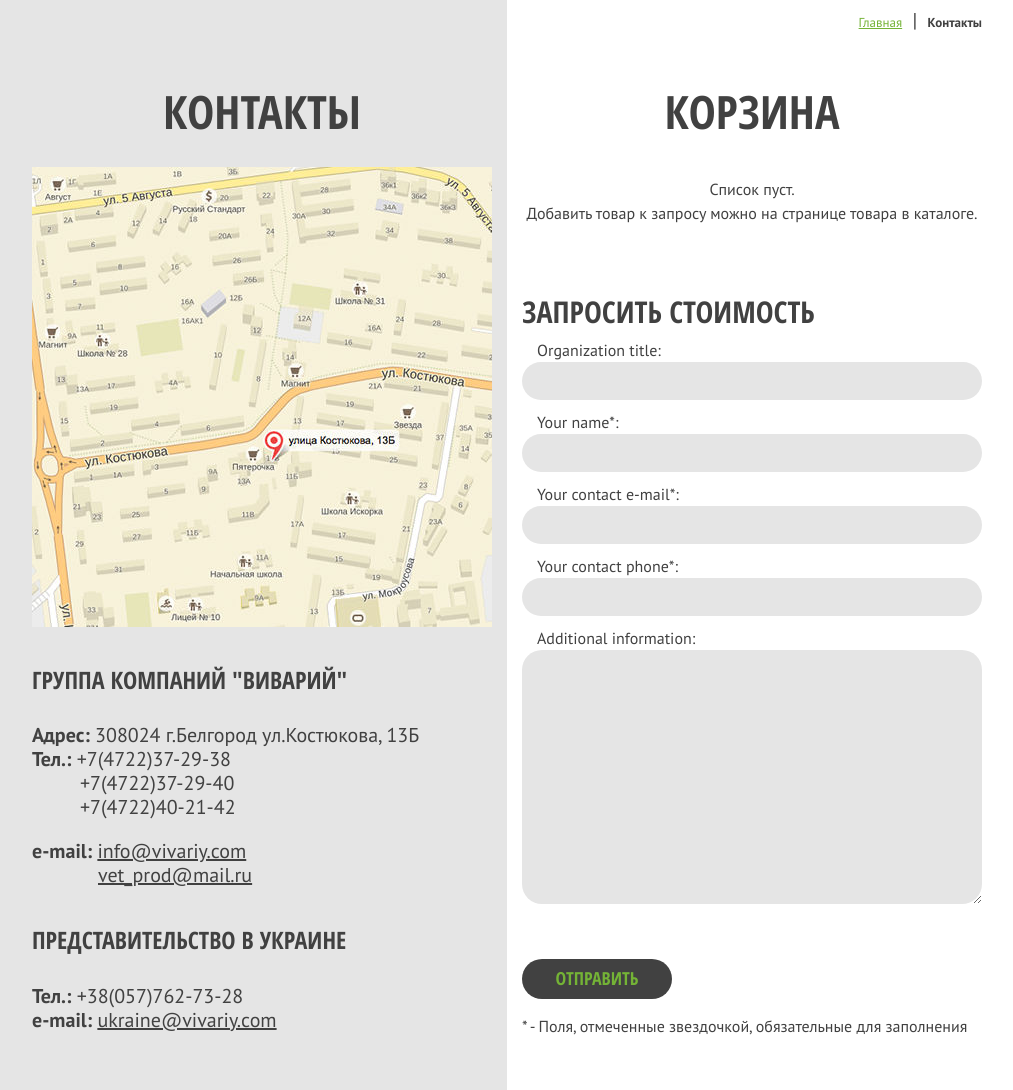
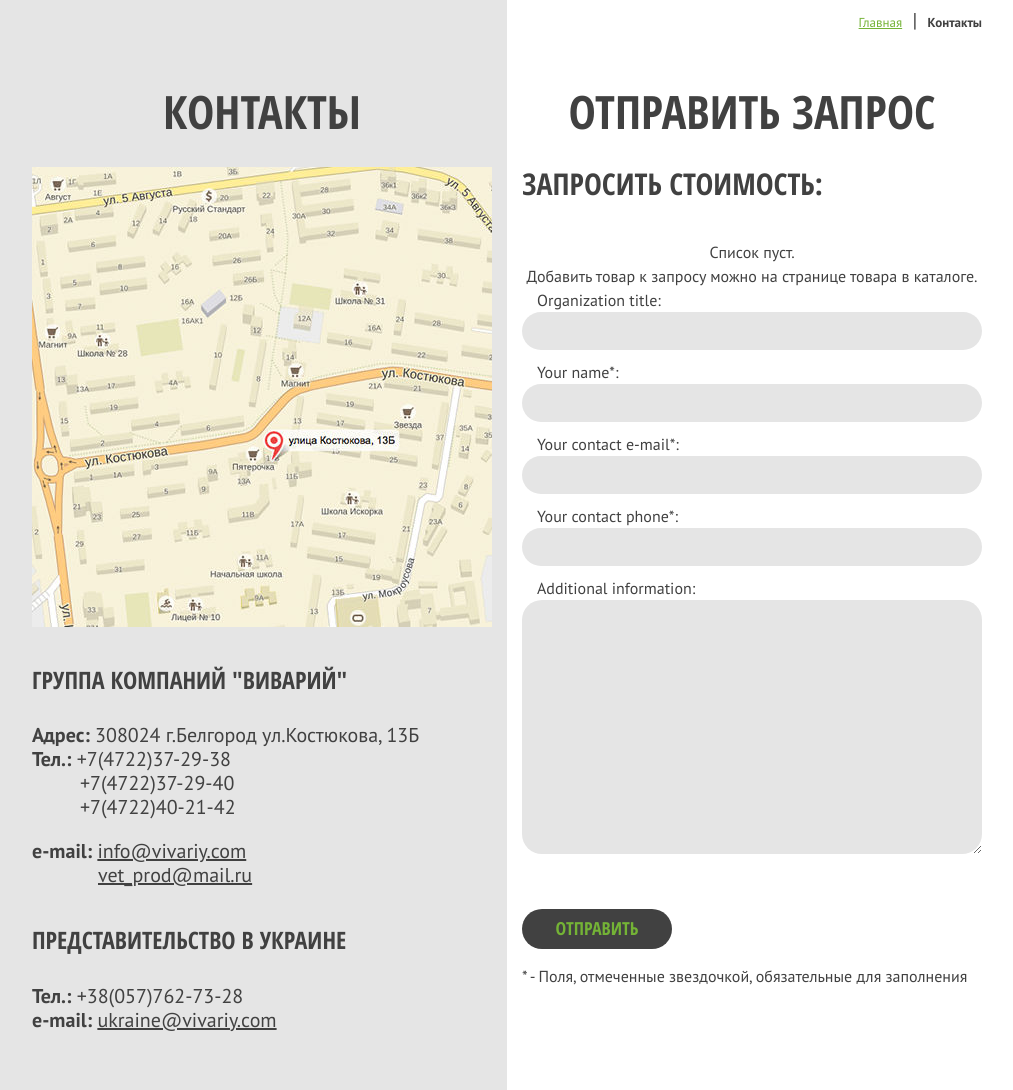
Before and after one commit to m-person/vivariy-site, a Django app: page /contacts/ in a window 1280 px wide. Shown: the part 185-1275 px from the top of the page, without its empty margins (133-1146 px from the left). Run offline with Django 3.2, Linux system fonts and the light colour scheme; some libraries are stand-ins or nearby versions.

Commit message:
contacts page - request basket: changed headers

```diff
--- a/app/static/css/custom.css
+++ b/app/static/css/custom.css
@@ -855,6 +855,7 @@ div.carousel {
 
 .contacts-page .request-form ul {
     padding: 0;
+    margin-bottom: 40px;
 }
 
 .contacts-page .request-form h2 {
@@ -889,9 +890,9 @@ div.carousel {
     text-decoration: none;
 }
 
-.contacts-page .request-form form h3 {
+.contacts-page .basket-list>h3 {
     font-size: 30px;
-    margin-top: 70px;
+    margin-top: 30px;
 }
 
 .contacts-page .request-form form {
--- a/app/templates/contacts.html
+++ b/app/templates/contacts.html
@@ -63,9 +63,10 @@
                     </div>
                 </div><!-- end breadcrumbs -->
 
-                <h2>КОРЗИНА</h2>
+                <h2>ОТПРАВИТЬ ЗАПРОС</h2>
 
                 <div class="basket-list">
+                    <h3>ЗАПРОСИТЬ СТОИМОСТЬ:</h3>
                     <div class="cart-placeholder">
                         {% if cart %}
                             <ul>
@@ -86,7 +87,8 @@
                                             <form action="{% url 'product' item.slug %}" method="post">{% csrf_token %}
                                                 <!-- note: we emulate DELETE method, because html forms allow only GET and POST-->
                                                 <input type="hidden" name="delete_method">
-                                                <button class="btn cart-item-remove-btn" type="submit" data-slug="{{ item.slug }}">
+                                                <button class="btn cart-item-remove-btn" type="submit"
+                                                        data-slug="{{ item.slug }}">
                                                     <span class="glyphicon glyphicon-remove-sign"></span>
                                                 </button>
                                             </form>
@@ -103,7 +105,7 @@
                 </div>
 
                 <form action="" method="post">{% csrf_token %}
-                    <h3>ЗАПРОСИТЬ СТОИМОСТЬ</h3>
+                    {#                    <h3>ЗАПРОСИТЬ СТОИМОСТЬ</h3>#}
                     {{ form.as_ul }}
                     <input type="submit" class="btn" value="ОТПРАВИТЬ">
                     <div class="request-form-desc"> * - Поля, отмеченные звездочкой, обязательные для заполнения</div>
```
